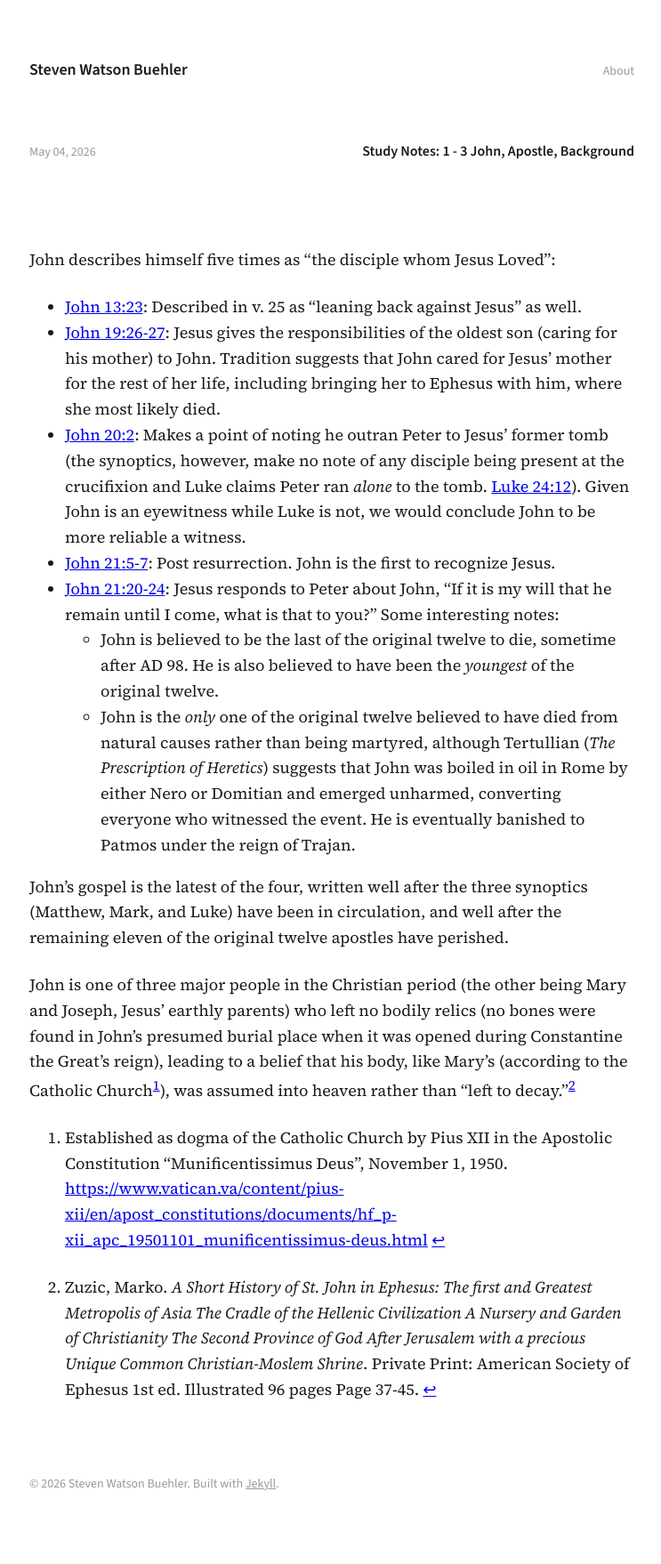
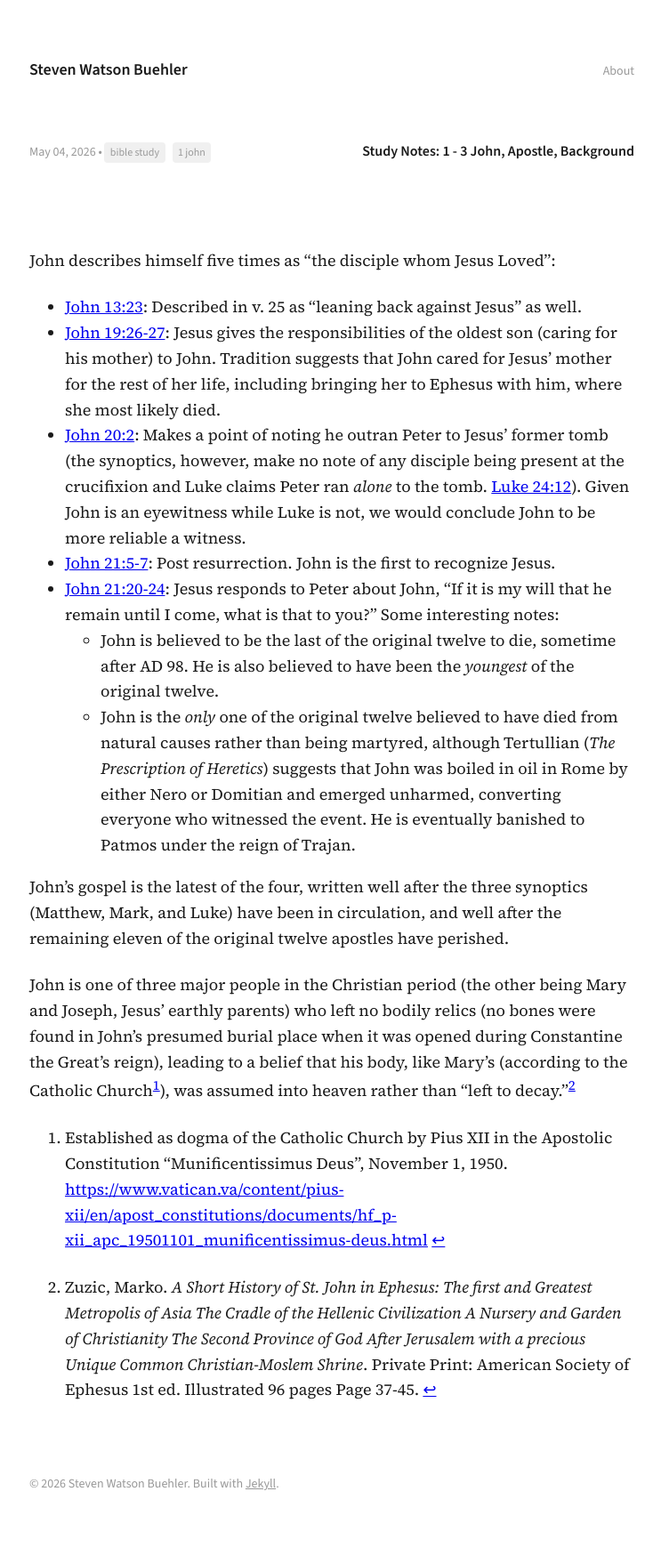
Before and after one commit to swbuehler72/swbuehler72.github.io, a Jekyll site: the page built from _posts/2026-05-04-study-notes-john.md, in a window 1280 px wide. Shown: the whole page at 89% size, without its empty margins (267-1010 px from the left). Built offline with Jekyll 4.4.1, drawn with Linux system fonts in a browser that asks for light colours; comment, search, counter and statistics services are not loaded.

Commit message:
Add tag support to home and post layouts

```diff
--- a/_layouts/post.html
+++ b/_layouts/post.html
@@ -3,7 +3,17 @@ layout: default
 ---
 <article>
   <header class="post-header">
-    <div class="post-meta">{{ page.date | date: "%B %d, %Y" }}</div>
+    <div class="post-meta">
+      {{ page.date | date: "%B %d, %Y" }}
+      {% if page.tags.size > 0 %}
+        &bull;
+        <span class="post-tags" style="margin-left: 0;">
+          {% for tag in page.tags %}
+            <span class="tag">{{ tag }}</span>
+          {% endfor %}
+        </span>
+      {% endif %}
+    </div>
     <h1 class="post-title">{{ page.title }}</h1>
   </header>
 
--- a/assets/css/main.css
+++ b/assets/css/main.css
@@ -83,6 +83,21 @@ h2.year {
   font-size: 1rem;
 }
 
+.post-tags {
+  display: inline-flex;
+  gap: 0.5rem;
+  margin-left: 1rem;
+}
+
+.tag {
+  font-size: 0.75rem;
+  color: var(--secondary-color);
+  background-color: #f0f0f0;
+  padding: 0.1rem 0.4rem;
+  border-radius: 4px;
+  text-transform: lowercase;
+}
+
 .post-title a {
   color: var(--text-color);
   text-decoration: none;
```
Also changed, not shown: _layouts/home.html (+7 -0 lines).
